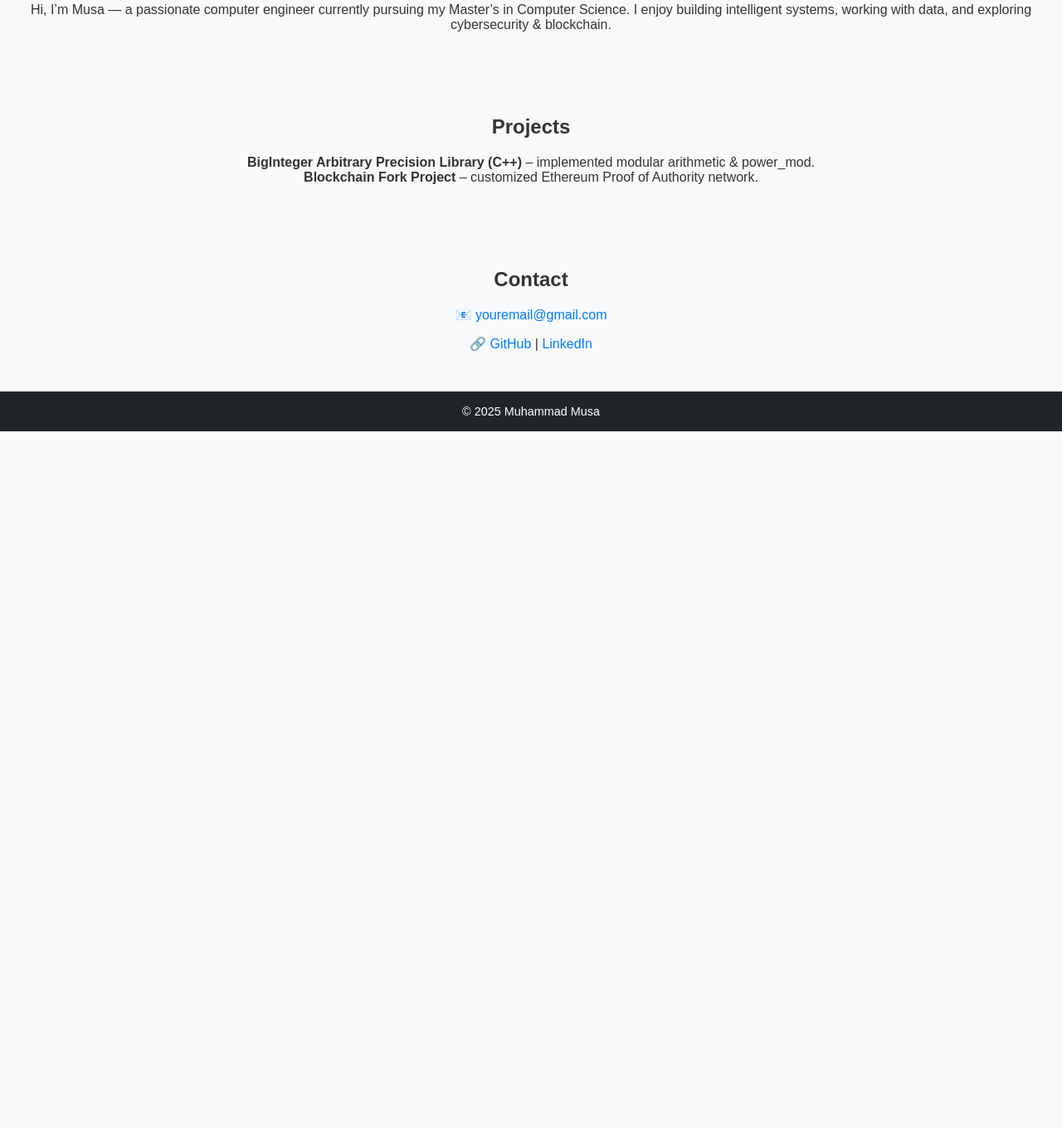
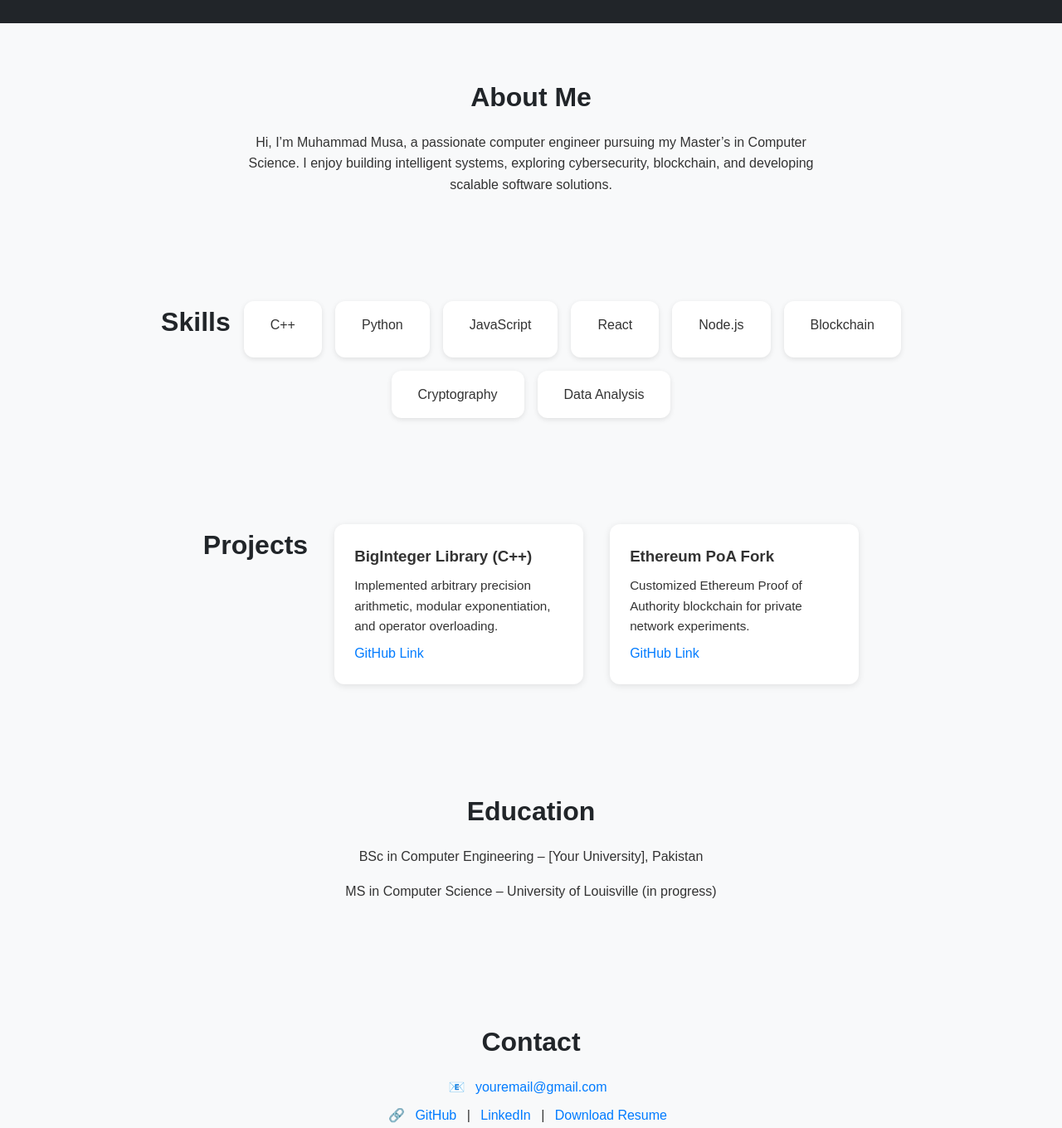
Before and after one commit to nothinghere999/muhammadmusa.github.io, a plain HTML site: page index.html in a window 1280 px wide. Shown: the part 248-1608 px from the top of the page at 83% size. Before the commit the page ends 800 px from the top, so only its background shows below. Drawn offline with Linux system fonts and the light colour scheme.

Commit message:
updated site (attempt 2)
Refactor the HTML structure and update styles for better layout and responsiveness. Enhance the content in the About, Skills, Projects, Education, and Contact sections.

```diff
--- a/index.html
+++ b/index.html
@@ -5,67 +5,121 @@
   <meta name="viewport" content="width=device-width, initial-scale=1.0">
   <title>Muhammad Musa | Portfolio</title>
   <style>
-    body {
-      font-family: 'Poppins', sans-serif;
-      background: #f8f9fa;
-      color: #333;
-      text-align: center;
-      margin: 0;
-      padding: 0;
-    }
-    header {
-      background: #212529;
-      color: white;
-      padding: 2rem 0;
-    }
-    h1 { margin: 0; }
-    section {
-      padding: 2rem;
-    }
-    footer {
-      background: #212529;
-      color: white;
-      padding: 1rem;
-      font-size: 0.9rem;
-    }
-    a {
-      color: #007bff;
-      text-decoration: none;
-    }
-    a:hover {
-      text-decoration: underline;
+    /* --- Reset & Base --- */
+    * { margin: 0; padding: 0; box-sizing: border-box; }
+    body { font-family: 'Poppins', sans-serif; line-height: 1.6; color: #333; background: #f8f9fa; }
+    a { color: #007bff; text-decoration: none; }
+    a:hover { text-decoration: underline; }
+    section { padding: 4rem 2rem; max-width: 1000px; margin: auto; }
+
+    /* --- Header --- */
+    header { background: #212529; color: white; padding: 6rem 2rem 4rem; text-align: center; }
+    header h1 { font-size: 3rem; margin-bottom: 0.5rem; }
+    header p { font-size: 1.2rem; }
+
+    /* --- Section Titles --- */
+    h2 { font-size: 2rem; margin-bottom: 1rem; color: #212529; text-align: center; }
+
+    /* --- About --- */
+    #about p { text-align: center; max-width: 700px; margin: auto; }
+
+    /* --- Skills --- */
+    #skills { display: flex; flex-wrap: wrap; justify-content: center; gap: 1rem; }
+    .skill { background: white; padding: 1rem 2rem; border-radius: 12px; box-shadow: 0 2px 6px rgba(0,0,0,0.1); }
+
+    /* --- Projects --- */
+    #projects { display: flex; flex-wrap: wrap; justify-content: center; gap: 2rem; }
+    .project-card { background: white; padding: 1.5rem; border-radius: 12px; box-shadow: 0 2px 8px rgba(0,0,0,0.1); width: 300px; }
+    .project-card h3 { margin-bottom: 0.5rem; }
+    .project-card p { font-size: 0.95rem; margin-bottom: 0.5rem; }
+
+    /* --- Education --- */
+    #education ul { list-style: none; text-align: center; }
+    #education li { margin-bottom: 1rem; }
+
+    /* --- Contact --- */
+    #contact p { text-align: center; margin-bottom: 0.5rem; }
+    #contact a { margin: 0 0.5rem; }
+
+    /* --- Footer --- */
+    footer { background: #212529; color: white; text-align: center; padding: 1rem; font-size: 0.9rem; }
+
+    /* --- Responsive --- */
+    @media (max-width: 768px) {
+      #projects, #skills { flex-direction: column; align-items: center; }
     }
   </style>
 </head>
 <body>
+
+  <!-- Header -->
   <header>
     <h1>Muhammad Musa</h1>
     <p>Computer Engineer | MS in Computer Science</p>
   </header>
 
-  <section>
+  <!-- About Me -->
+  <section id="about">
     <h2>About Me</h2>
-    <p>Hi, I’m Musa — a passionate computer engineer currently pursuing my Master’s in Computer Science.
-       I enjoy building intelligent systems, working with data, and exploring cybersecurity & blockchain.</p>
+    <p>
+      Hi, I’m Muhammad Musa, a passionate computer engineer pursuing my Master’s in Computer Science.
+      I enjoy building intelligent systems, exploring cybersecurity, blockchain, and developing scalable software solutions.
+    </p>
   </section>
 
-  <section>
+  <!-- Skills -->
+  <section id="skills">
+    <h2>Skills</h2>
+    <div class="skill">C++</div>
+    <div class="skill">Python</div>
+    <div class="skill">JavaScript</div>
+    <div class="skill">React</div>
+    <div class="skill">Node.js</div>
+    <div class="skill">Blockchain</div>
+    <div class="skill">Cryptography</div>
+    <div class="skill">Data Analysis</div>
+  </section>
+
+  <!-- Projects -->
+  <section id="projects">
     <h2>Projects</h2>
-    <ul style="list-style: none; padding: 0;">
-      <li><strong>BigInteger Arbitrary Precision Library (C++)</strong> – implemented modular arithmetic & power_mod.</li>
-      <li><strong>Blockchain Fork Project</strong> – customized Ethereum Proof of Authority network.</li>
+    <div class="project-card">
+      <h3>BigInteger Library (C++)</h3>
+      <p>Implemented arbitrary precision arithmetic, modular exponentiation, and operator overloading.</p>
+      <a href="https://github.com/muhammadmusa/BigInteger" target="_blank">GitHub Link</a>
+    </div>
+    <div class="project-card">
+      <h3>Ethereum PoA Fork</h3>
+      <p>Customized Ethereum Proof of Authority blockchain for private network experiments.</p>
+      <a href="https://github.com/muhammadmusa/Ethereum-PoA-Fork" target="_blank">GitHub Link</a>
+    </div>
+    <!-- Add more projects as needed -->
+  </section>
+
+  <!-- Education -->
+  <section id="education">
+    <h2>Education</h2>
+    <ul>
+      <li>BSc in Computer Engineering – [Your University], Pakistan</li>
+      <li>MS in Computer Science – University of Louisville (in progress)</li>
     </ul>
   </section>
 
-  <section>
+  <!-- Contact / Resume -->
+  <section id="contact">
     <h2>Contact</h2>
     <p>📧 <a href="mailto:youremail@gmail.com">youremail@gmail.com</a></p>
-    <p>🔗 <a href="https://github.com/yourusername">GitHub</a> |
-       <a href="https://linkedin.com/in/yourusername">LinkedIn</a></p>
+    <p>
+      🔗 <a href="https://github.com/muhammadmusa" target="_blank">GitHub</a> |
+      <a href="https://linkedin.com/in/muhammadmusa" target="_blank">LinkedIn</a> |
+      <a href="resume.pdf" target="_blank">Download Resume</a>
+    </p>
   </section>
 
+  <!-- Footer -->
   <footer>
     © 2025 Muhammad Musa
   </footer>
+
 </body>
 </html>
```
